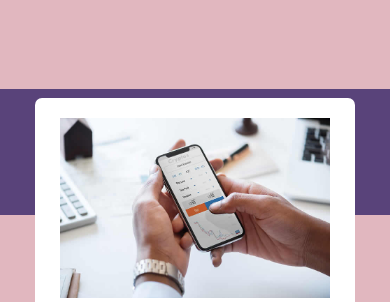
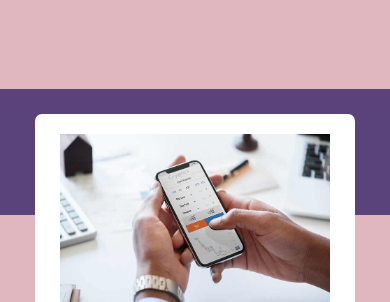
Before and after one commit to YuriiPatriuk12/Web_Lab4, a plain HTML site: page index.html in a window 390 px wide. Shown: the part 156-458 px from the top of the page. Drawn offline with Linux system fonts and the light colour scheme.

Commit message:
Resize central elements

```diff
--- a/css/style.css
+++ b/css/style.css
@@ -268,7 +268,7 @@ header h2
 #blocks_container_div
 {
     display: flex;
-    min-height: 85vh;
+    min-height: 88vh;
     margin-top: 178px;
     gap: 1vh;
     z-index: 2;
@@ -283,7 +283,7 @@ header h2
     align-items: center;
     flex-direction: column;
     max-width: 300px;
-    height: 28vh;
+    height: 25vh;
     border-radius: 7px;
     background-color: white;
     padding: 10px;
```
